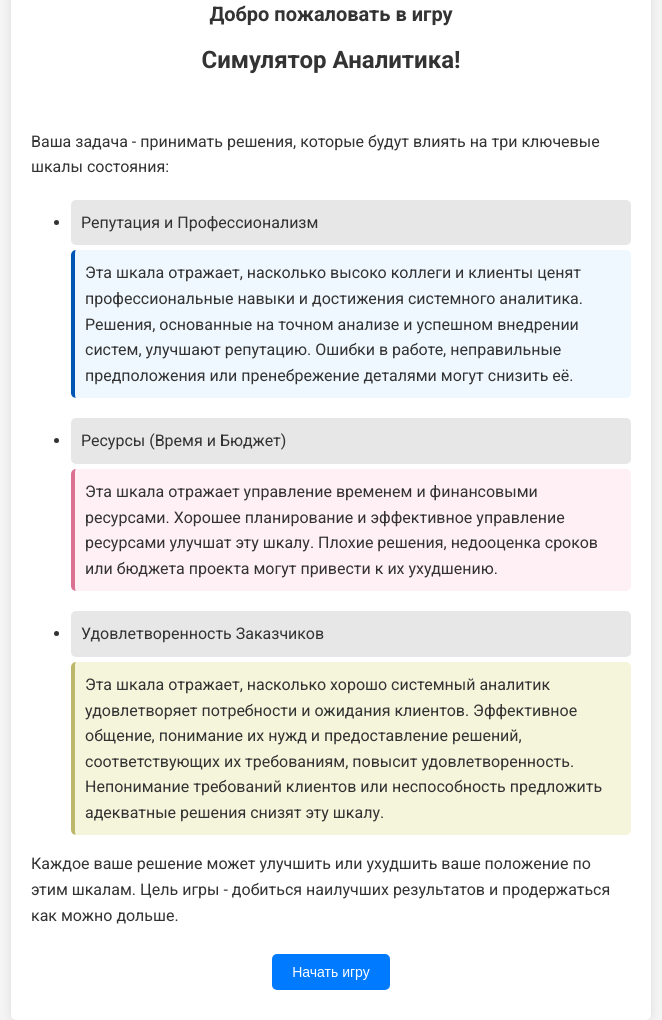
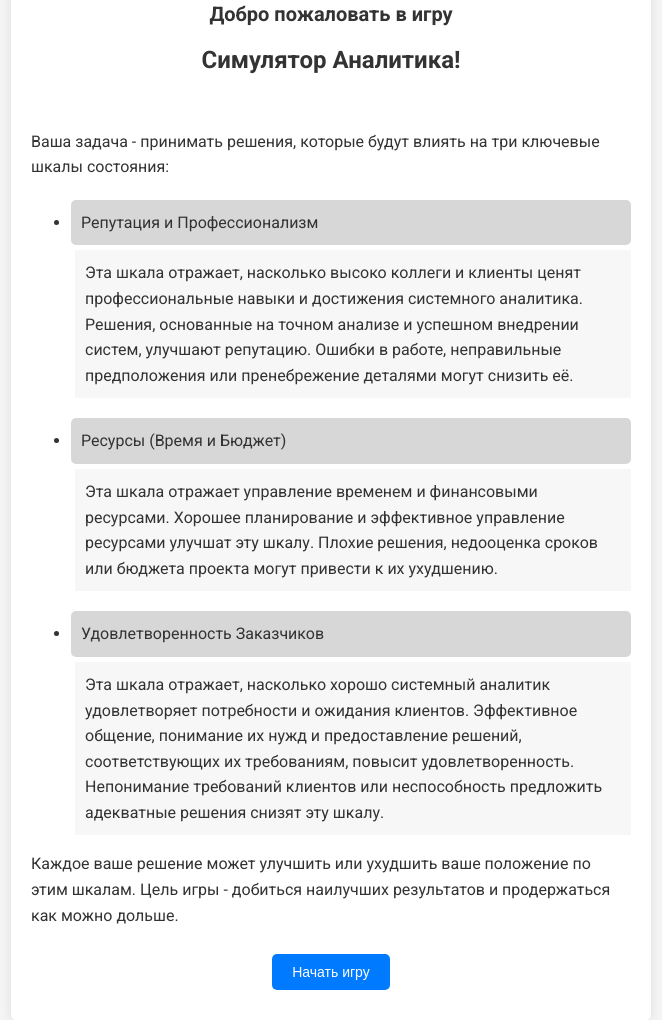
Before and after one commit to 0717376/simulator, a Flask app: page / in a window 1280 px wide. Shown: the part 395-1415 px from the top of the page, without its empty margins (309-971 px from the left). Run offline with Flask 3, Linux system fonts and the light colour scheme.

Commit message:
new design again

```diff
--- a/data/questions.json
+++ b/data/questions.json
@@ -1,6 +1,6 @@
 {
     "0": {
-        "text": "Какой подход выбрать для нового проекта? Если всё такое вкусное и всё такое интересно. А вообще, это етст на очень большое количество тектса",
+        "text": "Вот и настал твой новый день на новом проекте. Нам предстоит сделать много интересного. Но прежде всего - какой подход выбрать для нового проекта? Всё такое вкусное и всё такое интересное. Что скажешь?",
         "image": "/static/images/image1.jpg",
         "options": [
             {
--- a/static/css/style.css
+++ b/static/css/style.css
@@ -186,33 +186,28 @@ progress {
 }
 
 li {
-    background-color: #e7e7e7;
+    background-color: #d7d7d7;
     margin-bottom: 5px;
     padding: 10px;
     border-radius: 5px;
     margin-top: 20px;
 }
 
-#reputation-description {
-    background-color: #f0f8ff;
+.description {
+    background-color: #f7f7f7; /* Светло-серый фон для всех описаний */
     padding: 10px;
-    border-left: 4px solid #0056b3;
-    border-radius: 5px;
+    border-left: 4px solid;
     margin-bottom: 10px;
 }
 
+#reputation-description {
+    border-color: #ffffff; /* Серебристый */
+}
+
 #resources-description {
-    background-color: #fff0f5;
-    padding: 10px;
-    border-left: 4px solid #db7093;
-    border-radius: 5px;
-    margin-bottom: 10px;
+    border-color: #ffffff; /* Светло-серый */
 }
 
 #customer-satisfaction-description {
-    background-color: #f5f5dc;
-    padding: 10px;
-    border-left: 4px solid #bdb76b;
-    border-radius: 5px;
-    margin-bottom: 10px;
+    border-color: #ffffff; /* Средне-серый */
 }
--- a/templates/index.html
+++ b/templates/index.html
@@ -16,11 +16,11 @@
         <p>Ваша задача - принимать решения, которые будут влиять на три ключевые шкалы состояния:</p>
         <ul>
             <li>Репутация и Профессионализм</li>
-            <div id="reputation-description">Эта шкала отражает, насколько высоко коллеги и клиенты ценят профессиональные навыки и достижения системного аналитика. Решения, основанные на точном анализе и успешном внедрении систем, улучшают репутацию. Ошибки в работе, неправильные предположения или пренебрежение деталями могут снизить её.</div>
+            <div id="reputation-description" class="description">Эта шкала отражает, насколько высоко коллеги и клиенты ценят профессиональные навыки и достижения системного аналитика. Решения, основанные на точном анализе и успешном внедрении систем, улучшают репутацию. Ошибки в работе, неправильные предположения или пренебрежение деталями могут снизить её.</div>
             <li>Ресурсы (Время и Бюджет)</li>
-            <div id="resources-description">Эта шкала отражает управление временем и финансовыми ресурсами. Хорошее планирование и эффективное управление ресурсами улучшат эту шкалу. Плохие решения, недооценка сроков или бюджета проекта могут привести к их ухудшению.</div>
+            <div id="resources-description" class="description">Эта шкала отражает управление временем и финансовыми ресурсами. Хорошее планирование и эффективное управление ресурсами улучшат эту шкалу. Плохие решения, недооценка сроков или бюджета проекта могут привести к их ухудшению.</div>
             <li>Удовлетворенность Заказчиков</li>
-            <div id="customer-satisfaction-description">Эта шкала отражает, насколько хорошо системный аналитик удовлетворяет потребности и ожидания клиентов. Эффективное общение, понимание их нужд и предоставление решений, соответствующих их требованиям, повысит удовлетворенность. Непонимание требований клиентов или неспособность предложить адекватные решения снизят эту шкалу.</div>
+            <div id="customer-satisfaction-description" class="description">Эта шкала отражает, насколько хорошо системный аналитик удовлетворяет потребности и ожидания клиентов. Эффективное общение, понимание их нужд и предоставление решений, соответствующих их требованиям, повысит удовлетворенность. Непонимание требований клиентов или неспособность предложить адекватные решения снизят эту шкалу.</div>
         </ul>
         <p>Каждое ваше решение может улучшить или ухудшить ваше положение по этим шкалам. Цель игры - добиться наилучших результатов и продержаться как можно дольше.</p>
         <button onclick="location.href='/game'">Начать игру</button>
```
Also changed, not shown: static/images/image1.jpg, static/images/image2.jpg.
